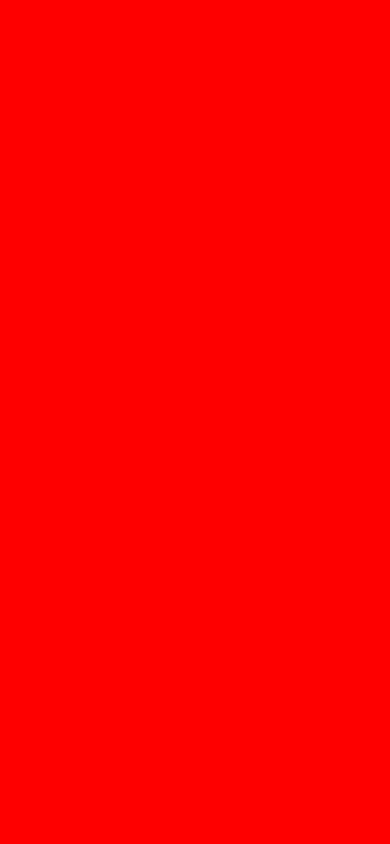
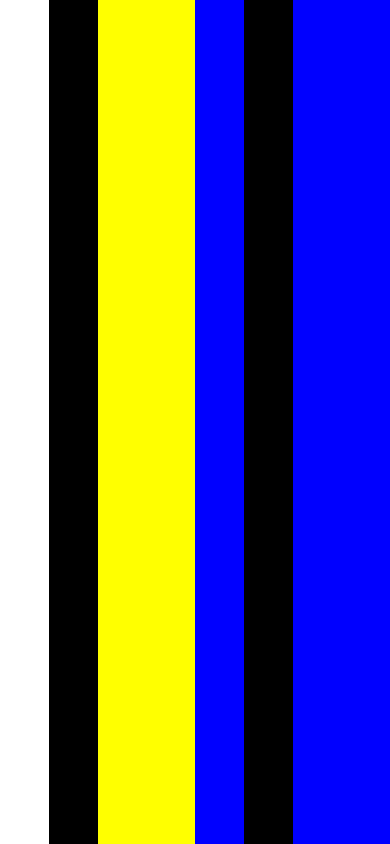
Before and after one commit to DAU-RN-study/DAU-RN-study, a React Native app in the folder study/: screen / in a window 390 px wide. Built offline with nearby package versions, Linux system fonts and the light colour scheme.

Commit message:
week1_homework

```diff
--- a/study/App.js
+++ b/study/App.js
@@ -5,13 +5,65 @@ import {View, Text, StyleSheet} from 'react-native';
 // 함수를 통해 사용자 지정 컴포넌트(예제에선 App)를 만들어줍니다.
 // return 값에 화면 구성 요소를 작성합니다.
 const App = () => {
-  return <View style={styles.container}></View>;
-};
+  return( <View style={styles.container}>
+    <View style={styles.container1}>
+      <View style={styles.container1_1}></View>
+      <View style={styles.container1_2}></View>
+      <View style={styles.container1_3}></View>
+    </View>
+    <View style={styles.container2}>
+      <View style={styles.container2_1}></View>
+      <View style={styles.container2_2}></View>
+      <View style={styles.container2_3}></View>
+    </View>
+  </View>
+)};
 
 // StyleSheet를 사용하여 HTML의 CSS와 유사한 역할을 합니다.
 const styles = StyleSheet.create({
   container: {
     flex: 1,
+    flexDirection: 'row'
+  },
+  container1: {
+    flex: 1,
+    flexDirection: 'row'
+  },
+  container1_1:{
+    flex: 1,
+    backgroundColor: 'white'
+  },
+  container1_2:{
+    flex: 1,
+    backgroundColor: 'black'
+  },
+  container1_3:{
+    flex: 2,
+    backgroundColor: 'yellow'
+  },
+  container2: {
+    flex: 1,
+    flexDirection: 'row'
+  },
+  container2_1:{
+    flex: 1,
+    backgroundColor: 'blue'
+  },
+  container2_2:{
+    flex: 1,
+    backgroundColor: 'black'
+  },
+  container2_3:{
+    flex: 2,
+    backgroundColor: 'blue'
+  },
+  container: {
+    flex: 1,
+    backgroundColor: 'red',
+  },
+  container: {
+    flex: 1,
+    flexDirection: 'row',
     backgroundColor: 'red',
   },
 });
```
